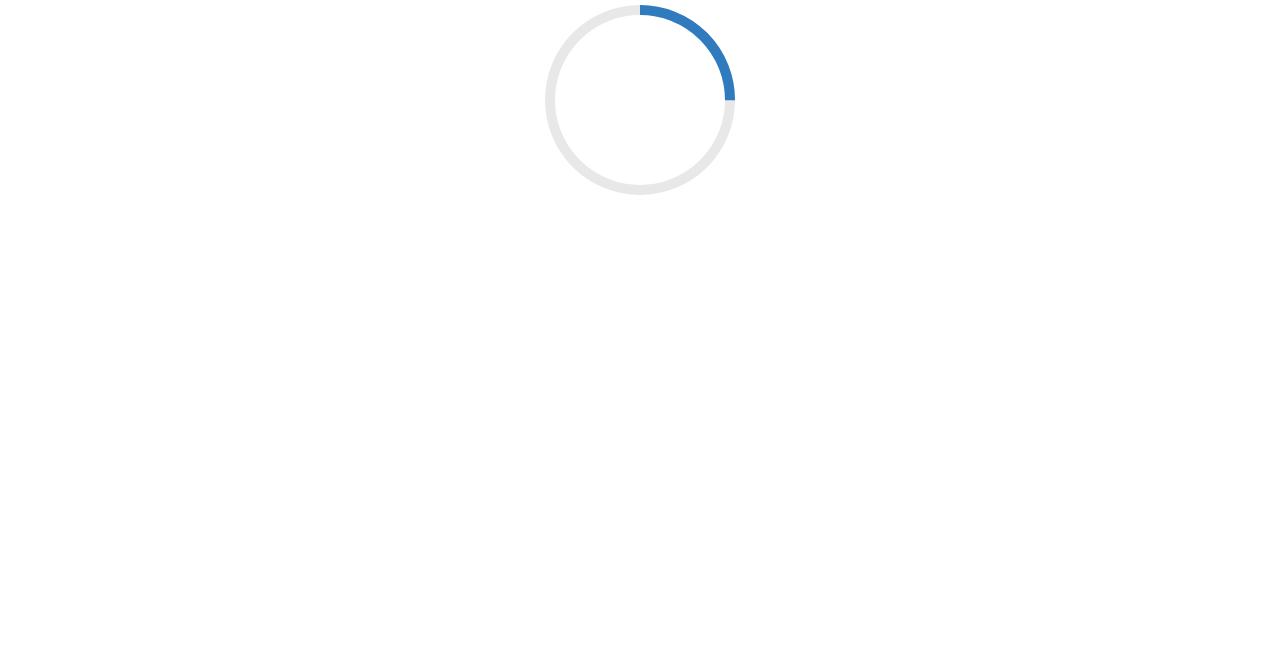
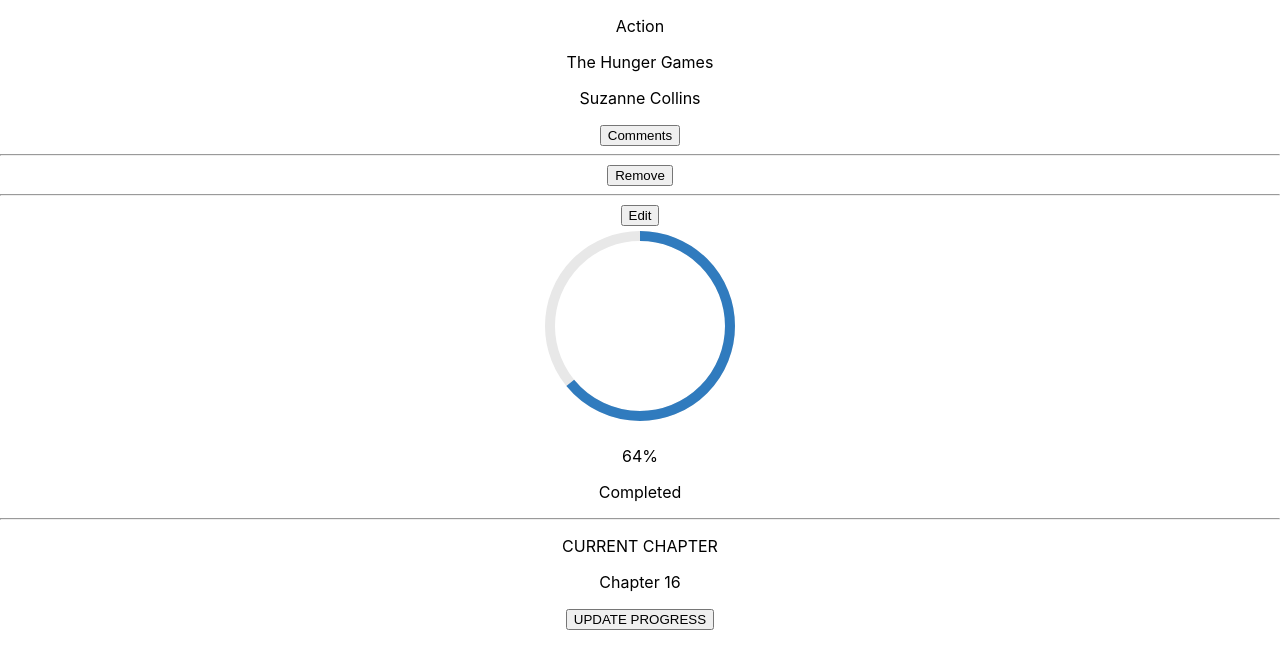
Before and after one commit to paulsaenzsucre/bookstore, a React (Create React App) app: page / in a window 1280 px wide. Shown: the top 668 px of the page. Built offline with nearby package versions, Linux system fonts and the light colour scheme.

Commit message:
Test Book component rendering.

```diff
--- a/src/App.js
+++ b/src/App.js
@@ -1,10 +1,16 @@
 import './App.css';
-import CircleProgress from './components/CircleProgress';
+import Book from './components/Book';
 
 function App() {
   return (
     <div className="App">
-      <CircleProgress ratio="0.25" />
+      <Book
+        category="Action"
+        title="The Hunger Games"
+        author="Suzanne Collins"
+        chapters={25}
+        currentChapter={16}
+      />
     </div>
   );
 }
```
